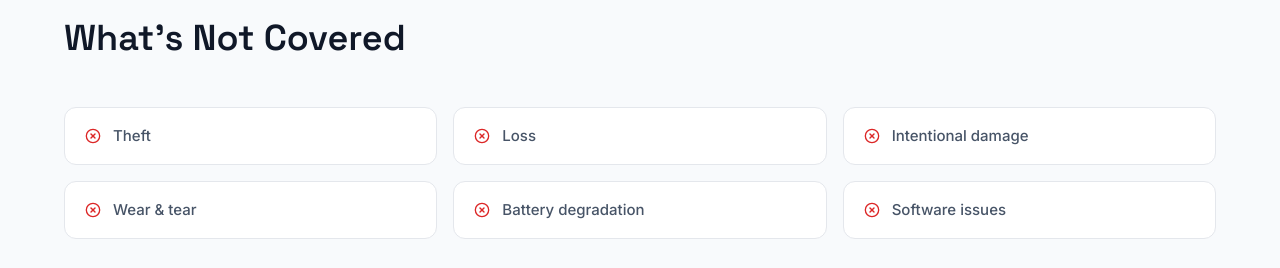
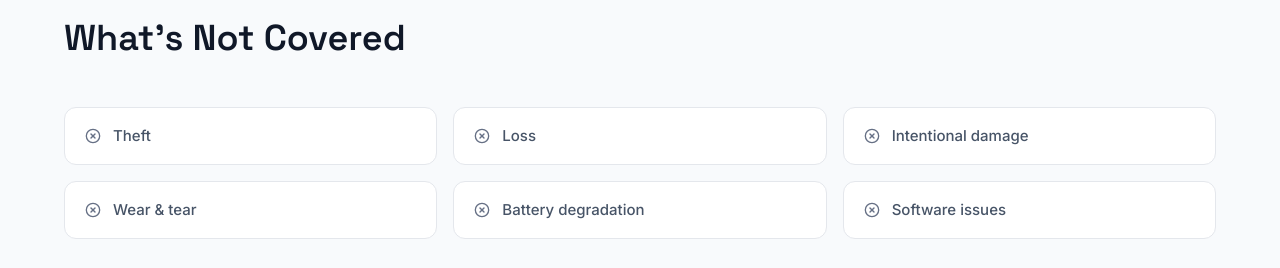
Before and after one commit to codemande/mona-mona, a React (Vite) app: page /smartphone-protection in a window 1280 px wide. Shown: the part 2227-2495 px from the top of the page. Built offline with nearby package versions, Linux system fonts and the light colour scheme.

Commit message:
fix: update exclusionList SVG color to use soft text color

```diff
--- a/src/pages/ProductPage.module.css
+++ b/src/pages/ProductPage.module.css
@@ -18,7 +18,7 @@
 }
 
 .exclusionList svg {
-  color: var(--color-danger);
+  color: var(--color-text-soft);
   flex-shrink: 0;
 }
 
```
